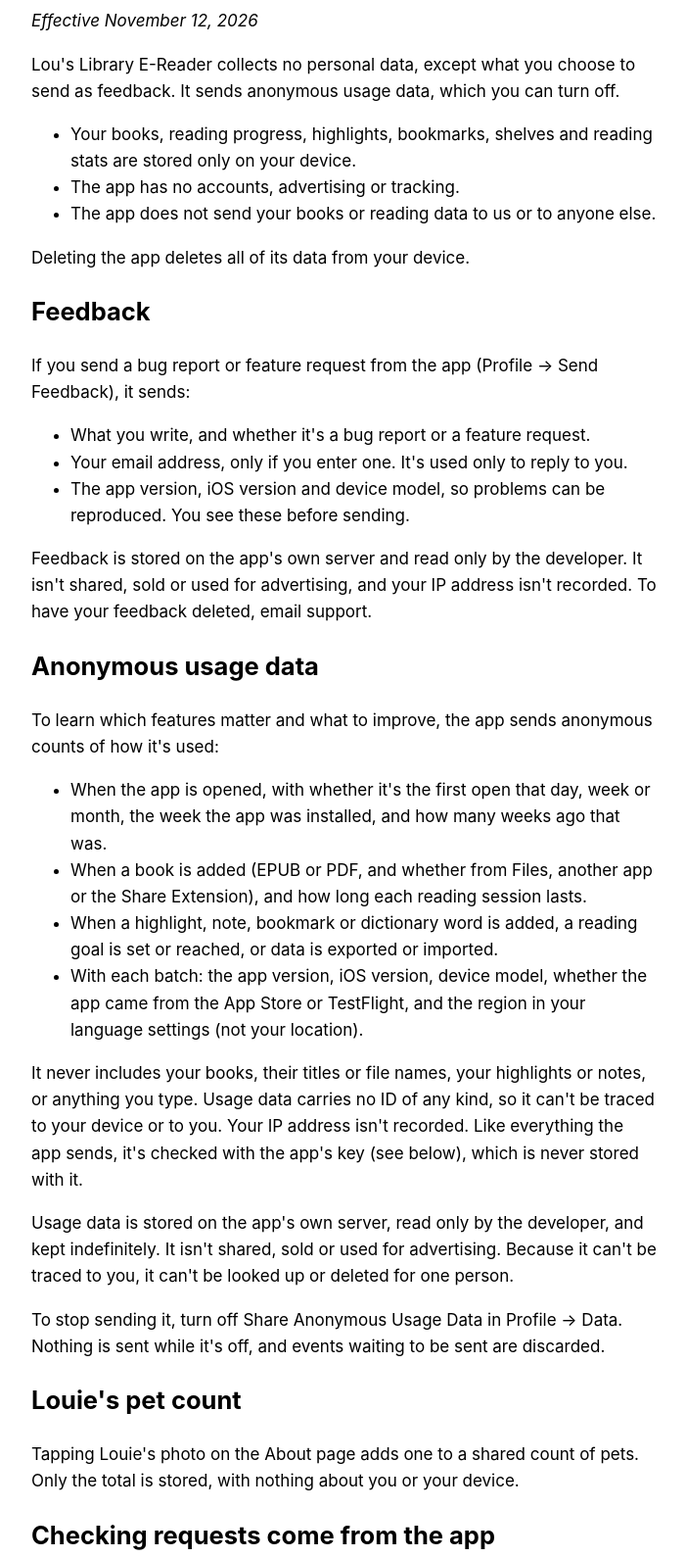
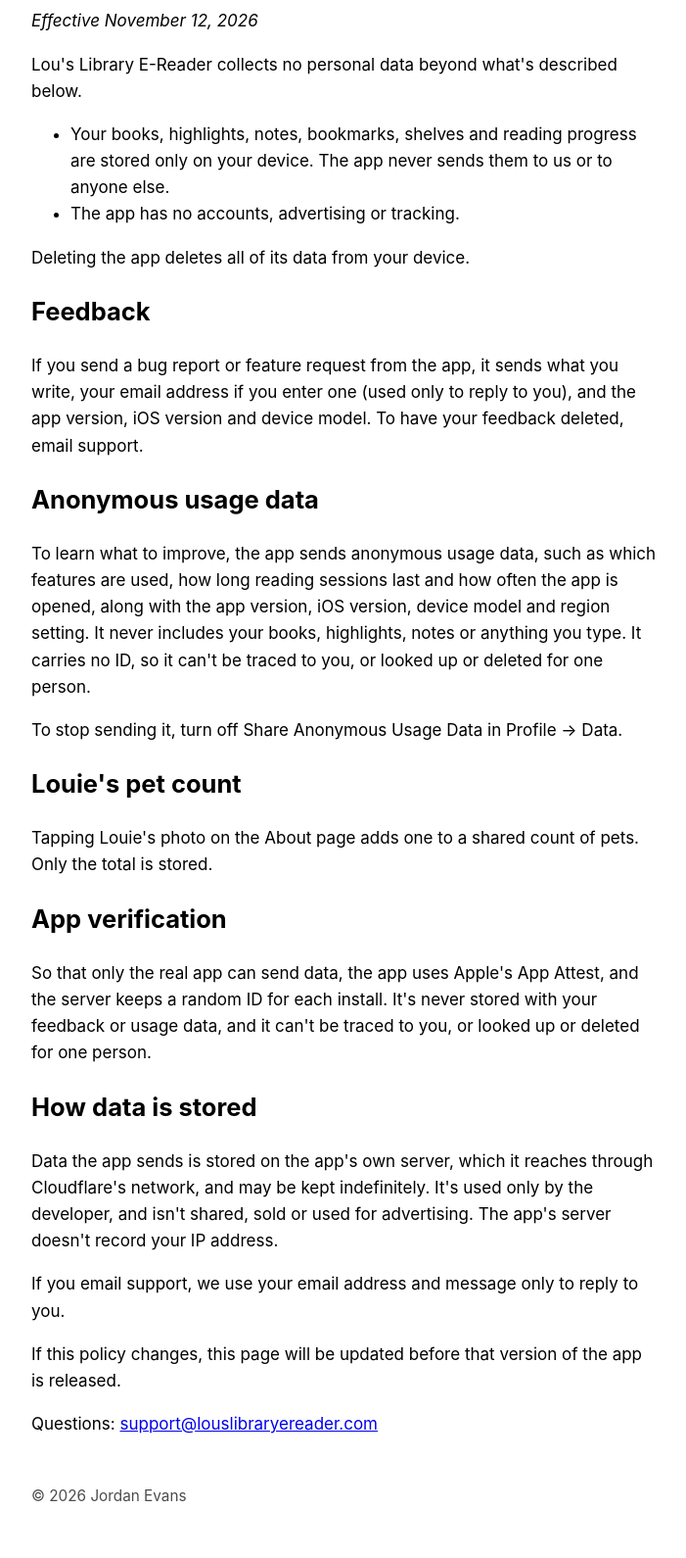
Before and after one commit to Jevs21/louslibraryereader.com, a plain HTML site: page privacy/index.html in a window 1280 px wide. Shown: the part 160-1750 px from the top of the page at 98% size, without its empty margins (288-989 px from the left). Drawn offline with Linux system fonts and the light colour scheme.

Commit message:
Trim the privacy policy to general terms and fix statements 0.3.0 would make untrue
Co-Authored-By: Claude Opus 5.5 <noreply@anthropic.com>

```diff
--- a/privacy/index.html
+++ b/privacy/index.html
@@ -10,37 +10,23 @@
 <nav><a href="/">Home</a><a href="/support/">Support</a><a href="/privacy/">Privacy</a></nav>
 <h1>Privacy Policy</h1>
 <p><em>Effective November 12, 2026</em></p>
-<p>Lou's Library E-Reader collects no personal data, except what you choose to send as feedback. It sends anonymous usage data, which you can turn off.</p>
+<p>Lou's Library E-Reader collects no personal data beyond what's described below.</p>
 <ul>
-<li>Your books, reading progress, highlights, bookmarks, shelves and reading stats are stored only on your device.</li>
+<li>Your books, highlights, notes, bookmarks, shelves and reading progress are stored only on your device. The app never sends them to us or to anyone else.</li>
 <li>The app has no accounts, advertising or tracking.</li>
-<li>The app does not send your books or reading data to us or to anyone else.</li>
 </ul>
 <p>Deleting the app deletes all of its data from your device.</p>
 <h2>Feedback</h2>
-<p>If you send a bug report or feature request from the app (Profile → Send Feedback), it sends:</p>
-<ul>
-<li>What you write, and whether it's a bug report or a feature request.</li>
-<li>Your email address, only if you enter one. It's used only to reply to you.</li>
-<li>The app version, iOS version and device model, so problems can be reproduced. You see these before sending.</li>
-</ul>
-<p>Feedback is stored on the app's own server and read only by the developer. It isn't shared, sold or used for advertising, and your IP address isn't recorded. To have your feedback deleted, email support.</p>
+<p>If you send a bug report or feature request from the app, it sends what you write, your email address if you enter one (used only to reply to you), and the app version, iOS version and device model. To have your feedback deleted, email support.</p>
 <h2>Anonymous usage data</h2>
-<p>To learn which features matter and what to improve, the app sends anonymous counts of how it's used:</p>
-<ul>
-<li>When the app is opened, with whether it's the first open that day, week or month, the week the app was installed, and how many weeks ago that was.</li>
-<li>When a book is added (EPUB or PDF, and whether from Files, another app or the Share Extension), and how long each reading session lasts.</li>
-<li>When a highlight, note, bookmark or dictionary word is added, a reading goal is set or reached, or data is exported or imported.</li>
-<li>With each batch: the app version, iOS version, device model, whether the app came from the App Store or TestFlight, and the region in your language settings (not your location).</li>
-</ul>
-<p>It never includes your books, their titles or file names, your highlights or notes, or anything you type. Usage data carries no ID of any kind, so it can't be traced to your device or to you. Your IP address isn't recorded. Like everything the app sends, it's checked with the app's key (see below), which is never stored with it.</p>
-<p>Usage data is stored on the app's own server, read only by the developer, and kept indefinitely. It isn't shared, sold or used for advertising. Because it can't be traced to you, it can't be looked up or deleted for one person.</p>
-<p>To stop sending it, turn off Share Anonymous Usage Data in Profile → Data. Nothing is sent while it's off, and events waiting to be sent are discarded.</p>
+<p>To learn what to improve, the app sends anonymous usage data, such as which features are used, how long reading sessions last and how often the app is opened, along with the app version, iOS version, device model and region setting. It never includes your books, highlights, notes or anything you type. It carries no ID, so it can't be traced to you, or looked up or deleted for one person.</p>
+<p>To stop sending it, turn off Share Anonymous Usage Data in Profile → Data.</p>
 <h2>Louie's pet count</h2>
-<p>Tapping Louie's photo on the About page adds one to a shared count of pets. Only the total is stored, with nothing about you or your device.</p>
-<h2>Checking requests come from the app</h2>
-<p>So that only the real app can send feedback, usage data or pets, it uses Apple's App Attest. Once per install, the app makes a random key that Apple confirms belongs to a genuine copy of the app, and the server keeps that key's ID. Every later request is signed with the key, and the server checks the signature.</p>
-<p>The key ID is stored on its own, with no dates or times, and is never stored with your feedback, usage data or pets, or written to logs. It's used only for this check, not to identify you or to follow what you do. Reinstalling the app makes a new key.</p>
+<p>Tapping Louie's photo on the About page adds one to a shared count of pets. Only the total is stored.</p>
+<h2>App verification</h2>
+<p>So that only the real app can send data, the app uses Apple's App Attest, and the server keeps a random ID for each install. It's never stored with your feedback or usage data, and it can't be traced to you, or looked up or deleted for one person.</p>
+<h2>How data is stored</h2>
+<p>Data the app sends is stored on the app's own server, which it reaches through Cloudflare's network, and may be kept indefinitely. It's used only by the developer, and isn't shared, sold or used for advertising. The app's server doesn't record your IP address.</p>
 <p>If you email support, we use your email address and message only to reply to you.</p>
 <p>If this policy changes, this page will be updated before that version of the app is released.</p>
 <p>Questions: <a href="mailto:support@louslibraryereader.com">support@louslibraryereader.com</a></p>
```
